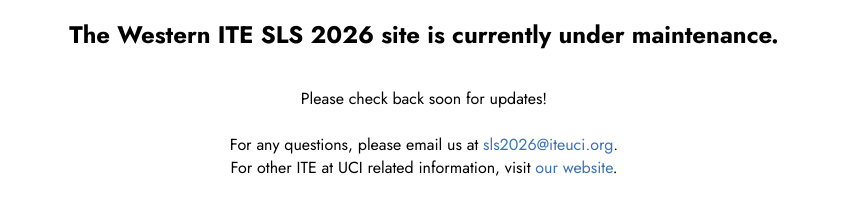
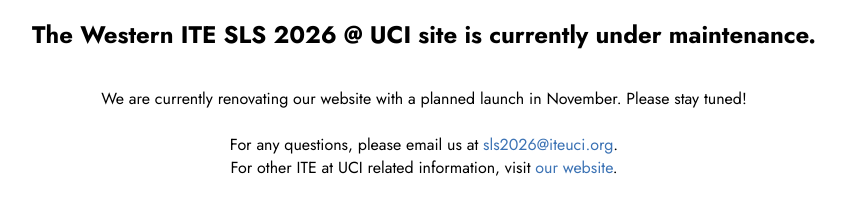
Before and after one commit to literaiiy/sls2026maint, a plain HTML site: page index.html in a window 1280 px wide. Shown: the part 462-676 px from the top of the page, without its empty margins (224-1070 px from the left). Drawn offline with Linux system fonts and the light colour scheme.

Commit message:
Update index.html

```diff
--- a/index.html
+++ b/index.html
@@ -2,8 +2,8 @@
 
 <main>
   <img src="https://i.ibb.co/gbz05MnD/anteater-crossing.png" alt="uci ite sls 2026 logo">
-  <h2>The Western ITE SLS 2026 site is currently under maintenance.</h2>
-  <p>Please check back soon for updates!<br/><br/>
+  <h2>The Western ITE SLS 2026 @ UCI site is currently under maintenance.</h2>
+  <p>We are currently renovating our website with a planned launch in November. Please stay tuned!<br/><br/>
   For any questions, please email us at <a href="mailto:sls2026@iteuci.org">sls2026@iteuci.org</a>.<br />
   For other ITE at UCI related information, visit <a href="https://iteuci.org">our website</a>.</p>
 </main>
```
